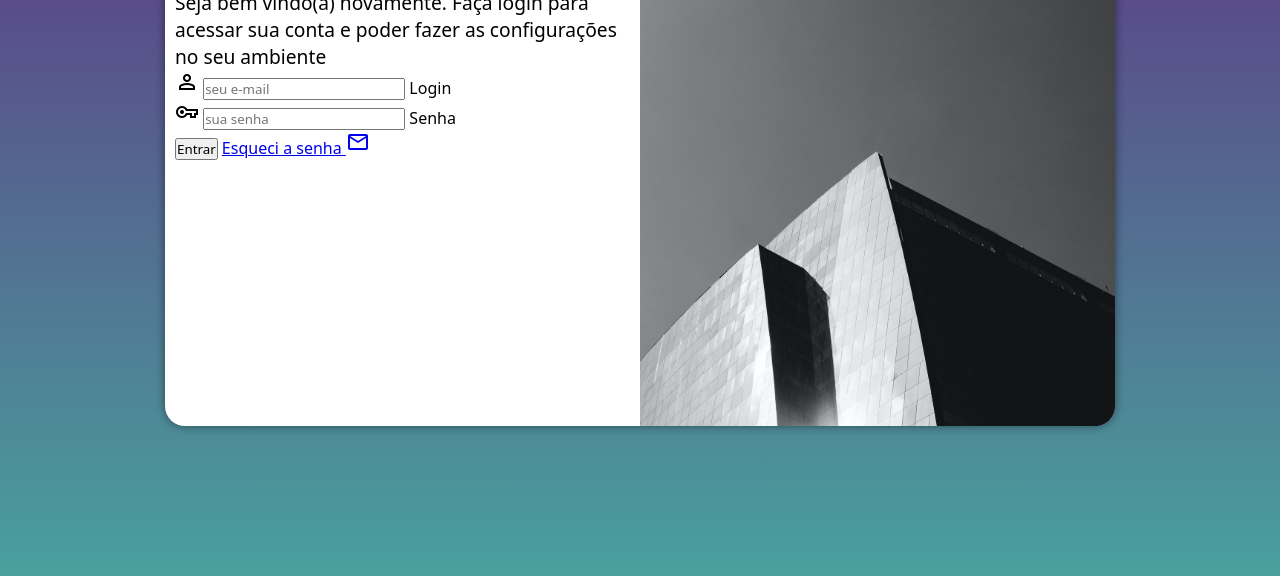
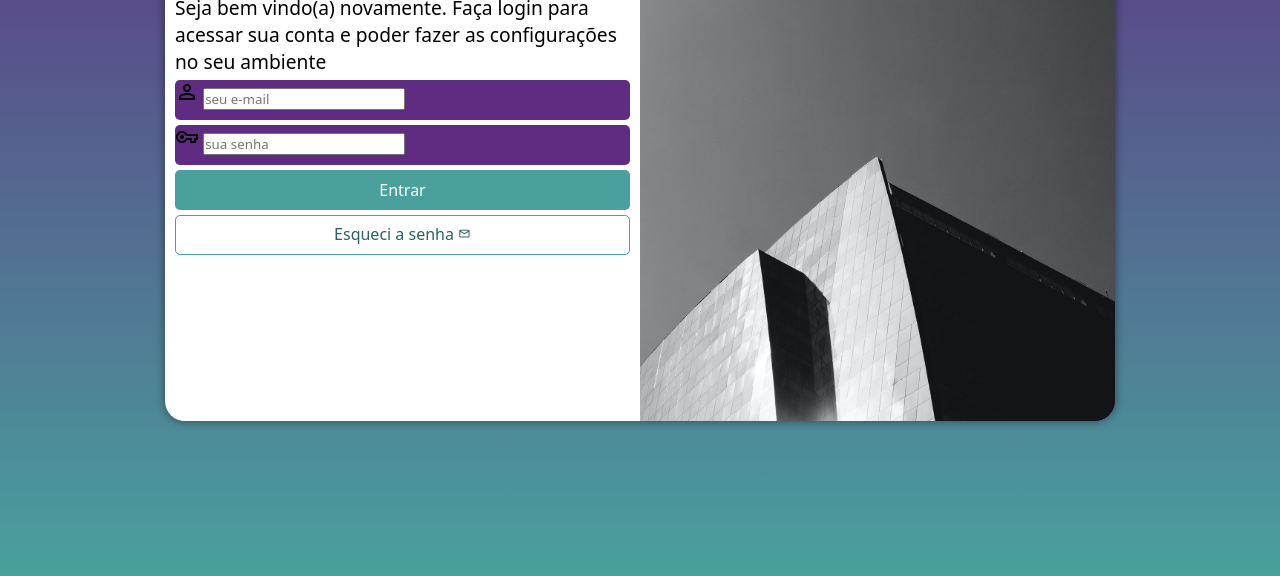
Before and after one commit to RodVerruck/projeto-login, a plain HTML site: page index.html in a window 1280 px wide. Shown: the part 224-800 px from the top of the page. Drawn offline with nearby package versions, Linux system fonts and the light colour scheme.

Commit message:
editei css

```diff
--- a/estilos/style.css
+++ b/estilos/style.css
@@ -34,7 +34,7 @@ section#login {
 
     background-color: white;
     width: 250px;
-    height: 500px;
+    height: 490px;
     border-radius: 20px;
     box-shadow: 0px 0px 10px rgba(0, 0, 0, 0.466);
 
@@ -62,3 +62,55 @@ div#formulario > h1 {
 div#formulario > p {
     font-size: 0.8em;
 }
+
+form > div.campo {
+    background-color: #5f2c82;
+    display: block;
+    width: 100%;
+    height: 40px;
+    border-radius: 5px;
+    margin: 5px 0px;
+}
+
+div.campo > label {
+    display: none;
+}
+
+form > input[type=submit] {
+    display: block;
+    font-size: 1em;
+    width: 100%;
+    height: 40px;
+    background-color: #49a09d;
+    color: white;
+    border: none;
+    border-radius: 5px;
+    cursor: pointer;
+}
+
+form > input[type=submit]:hover {
+    background-color: #2c615f;
+}
+
+form > a.botao {
+    display: block;
+    text-align: center;
+    font-size: 1em;
+    width: 100%;
+    height: 40px;
+    margin-top: 5px;
+    padding-top: 7px;
+    background-color: white;
+    color: #2c615f;
+    border: 1px solid #49a09d;
+    border-radius: 5px;
+    text-decoration: none;
+}
+
+form > a.botao:hover {
+    background-color: #5bd6d2;
+}
+
+form > a.botao > span {
+    font-size: 0.8em;
+}
--- a/index.html
+++ b/index.html
@@ -34,7 +34,7 @@
                         <label for="isenha">Senha</label>
                     </div>
                     <input type="submit" value="Entrar">
-                    <a href="esqueci.html">
+                    <a href="esqueci.html" class="botao">
                         Esqueci a senha <span class="material-symbols-outlined">mail</span>
                     </a>
                 </form>
```
